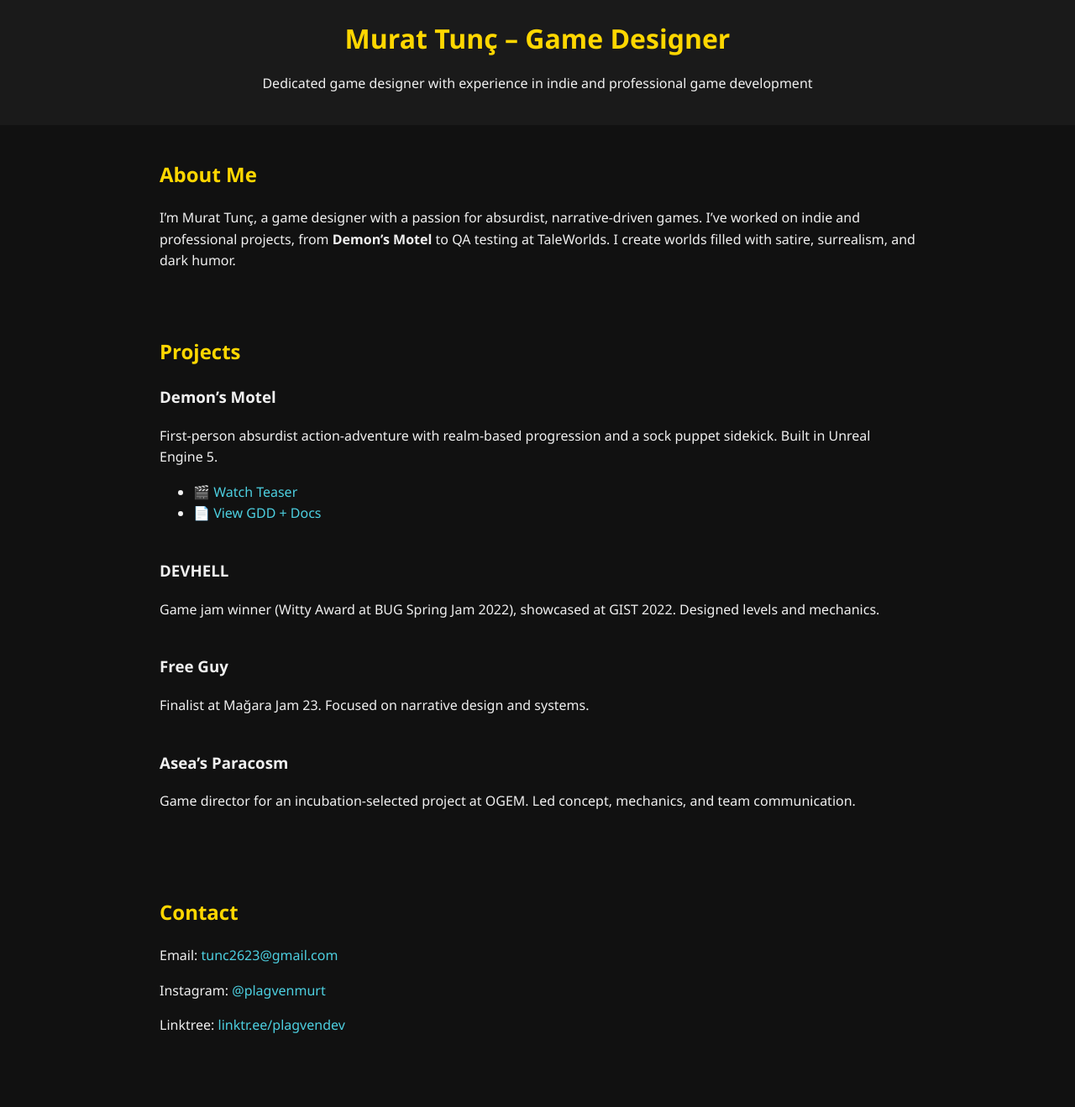
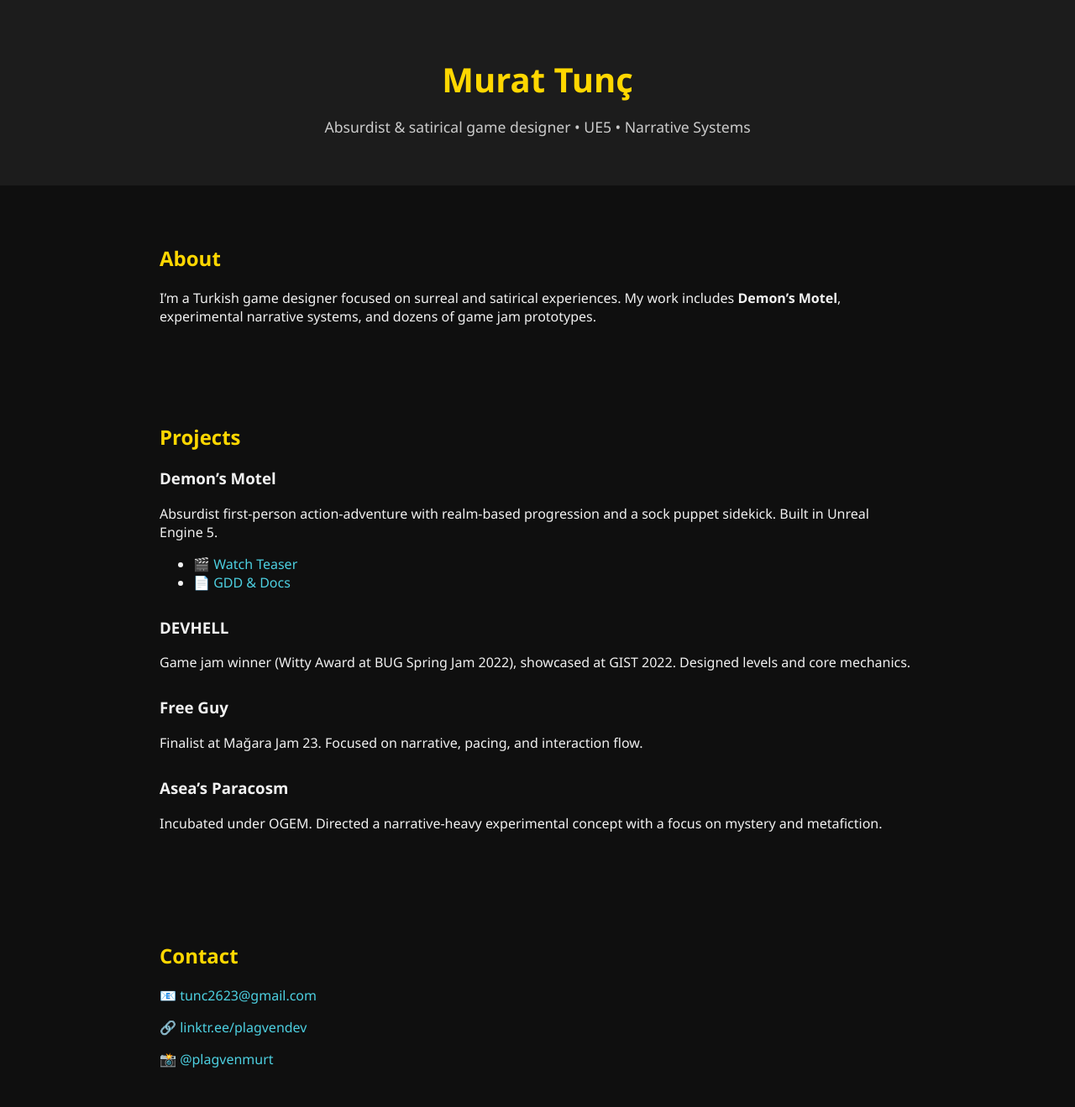
Before and after one commit to plagven/plagven.github.io, a plain HTML site: page index.html in a window 1280 px wide. Shown: the whole page at 84% size. Before the commit the page ends 1271 px from the top, so only its background shows below. Drawn offline with Linux system fonts and the light colour scheme.

Commit message:
Update index.html

```diff
--- a/index.html
+++ b/index.html
@@ -9,27 +9,34 @@
       font-family: 'Segoe UI', sans-serif;
       margin: 0;
       padding: 0;
-      background-color: #111;
-      color: #f0f0f0;
-      line-height: 1.6;
+      background-color: #0f0f0f;
+      color: #f1f1f1;
     }
     header {
-      background-color: #1a1a1a;
-      padding: 20px;
+      background-color: #1c1c1c;
+      padding: 40px 20px;
       text-align: center;
     }
     header h1 {
-      margin: 0;
-      font-size: 2em;
+      font-size: 2.5em;
+      margin-bottom: 10px;
       color: #ffd700;
     }
+    header p {
+      color: #ccc;
+      font-size: 1.1em;
+    }
     section {
-      padding: 20px;
       max-width: 900px;
       margin: auto;
+      padding: 30px 20px;
     }
     h2 {
       color: #ffd700;
+      margin-top: 40px;
+    }
+    .project {
+      margin-bottom: 30px;
     }
     a {
       color: #4dd0e1;
@@ -38,21 +45,18 @@
     a:hover {
       text-decoration: underline;
     }
-    .project {
-      margin-bottom: 40px;
-    }
   </style>
 </head>
 <body>
 
 <header>
-  <h1>Murat Tunç – Game Designer</h1>
-  <p> Dedicated game designer with experience in indie and professional game development</p>
+  <h1>Murat Tunç</h1>
+  <p>Absurdist & satirical game designer • UE5 • Narrative Systems</p>
 </header>
 
 <section>
-  <h2>About Me</h2>
-  <p>I’m Murat Tunç, a game designer with a passion for absurdist, narrative-driven games. I’ve worked on indie and professional projects, from <strong>Demon’s Motel</strong> to QA testing at TaleWorlds. I create worlds filled with satire, surrealism, and dark humor.</p>
+  <h2>About</h2>
+  <p>I’m a Turkish game designer focused on surreal and satirical experiences. My work includes <strong>Demon’s Motel</strong>, experimental narrative systems, and dozens of game jam prototypes.</p>
 </section>
 
 <section>
@@ -60,35 +64,35 @@
 
   <div class="project">
     <h3>Demon’s Motel</h3>
-    <p>First-person absurdist action-adventure with realm-based progression and a sock puppet sidekick. Built in Unreal Engine 5.</p>
+    <p>Absurdist first-person action-adventure with realm-based progression and a sock puppet sidekick. Built in Unreal Engine 5.</p>
     <ul>
       <li>🎬 <a href="https://youtu.be/59cRj3nl51Q" target="_blank">Watch Teaser</a></li>
-      <li>📄 <a href="https://drive.google.com/drive/folders/1VK_XcboYnfWqH_bIRBiEWIGi-JmcwgzO" target="_blank">View GDD + Docs</a></li>
+      <li>📄 <a href="https://drive.google.com/drive/folders/1VK_XcboYnfWqH_bIRBiEWIGi-JmcwgzO" target="_blank">GDD & Docs</a></li>
     </ul>
   </div>
 
   <div class="project">
     <h3>DEVHELL</h3>
-    <p>Game jam winner (Witty Award at BUG Spring Jam 2022), showcased at GIST 2022. Designed levels and mechanics.</p>
+    <p>Game jam winner (Witty Award at BUG Spring Jam 2022), showcased at GIST 2022. Designed levels and core mechanics.</p>
   </div>
 
   <div class="project">
     <h3>Free Guy</h3>
-    <p>Finalist at Mağara Jam 23. Focused on narrative design and systems.</p>
+    <p>Finalist at Mağara Jam 23. Focused on narrative, pacing, and interaction flow.</p>
   </div>
 
   <div class="project">
     <h3>Asea’s Paracosm</h3>
-    <p>Game director for an incubation-selected project at OGEM. Led concept, mechanics, and team communication.</p>
+    <p>Incubated under OGEM. Directed a narrative-heavy experimental concept with a focus on mystery and metafiction.</p>
   </div>
 
 </section>
 
 <section>
   <h2>Contact</h2>
-  <p>Email: <a href="mailto:tunc2623@gmail.com">tunc2623@gmail.com</a></p>
-  <p>Instagram: <a href="https://instagram.com/plagvenmurt" target="_blank">@plagvenmurt</a></p>
-  <p>Linktree: <a href="https://linktr.ee/plagvendev" target="_blank">linktr.ee/plagvendev</a></p>
+  <p>📧 <a href="mailto:tunc2623@gmail.com">tunc2623@gmail.com</a></p>
+  <p>🔗 <a href="https://linktr.ee/plagvendev" target="_blank">linktr.ee/plagvendev</a></p>
+  <p>📸 <a href="https://instagram.com/plagvenmurt" target="_blank">@plagvenmurt</a></p>
 </section>
 
 </body>
```
